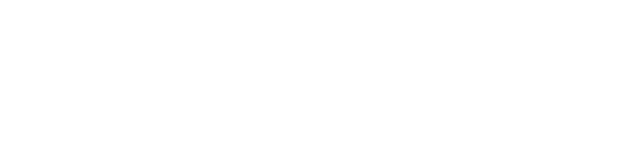
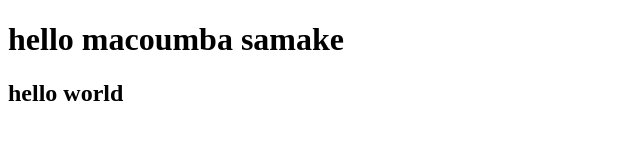
Before and after one commit to facilite15/githubb, a plain HTML site: page index.html in a window 1280 px wide. Shown: the whole page, without its empty margins (0-640 px from the left). Drawn offline with Linux system fonts and the light colour scheme.

Commit message:
premiere changement

```diff
--- a/index.html
+++ b/index.html
@@ -7,6 +7,7 @@
     <title>Document</title>
 </head>
 <body>
-
+   <h1>hello macoumba samake</h1>
+   <h2>hello world</h2>
 </body>
 </html>
```
